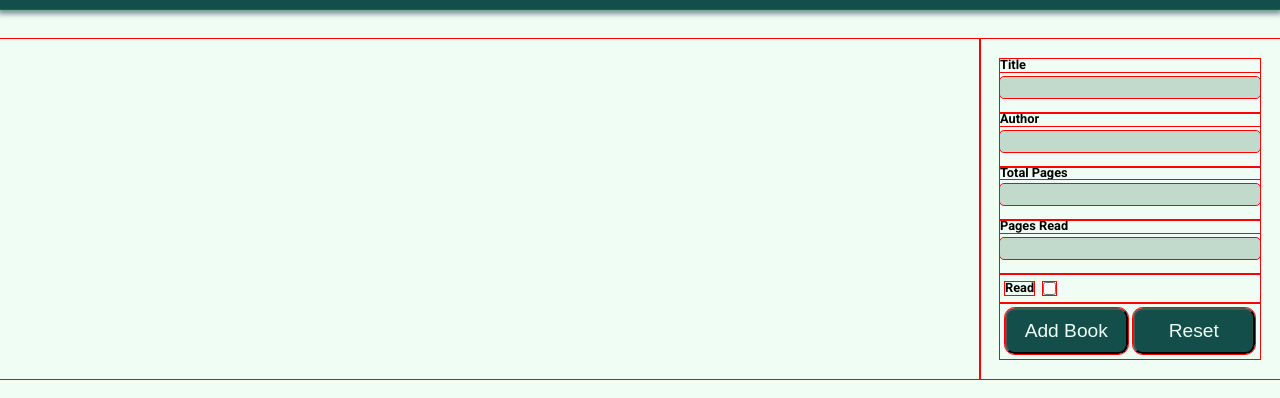
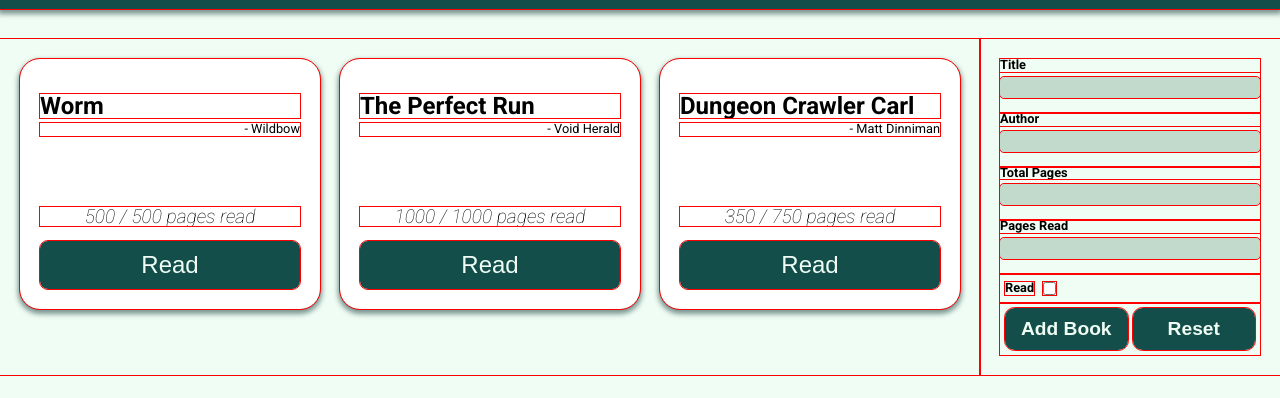
Before and after one commit to rajesh-sv/odin-library, a plain HTML site: page index.html in a window 1280 px wide. Shown: the part 66-464 px from the top of the page. Drawn offline with Linux system fonts and the light colour scheme.

Commit message:
Add Book Card and Styling

```diff
--- a/script.js
+++ b/script.js
@@ -0,0 +1,41 @@
+const myLibrary = [];
+const booksDiv = document.querySelector('.books');
+
+function Book(title, author, totalPages, pagesRead) {
+    this.title = title;
+    this.author = author;
+    this.totalPages = totalPages;
+    this.pagesRead = pagesRead;
+}
+
+function buildBook(book) {
+    const bookDiv = document.createElement('div');
+    bookDiv.classList.add('book');
+    const titleDiv = document.createElement('div');
+    titleDiv.classList.add('title');
+    titleDiv.textContent = book.title;
+    const authorDiv = document.createElement('div');
+    authorDiv.classList.add('author');
+    authorDiv.textContent = `- ${book.author}`;
+    const pagesDiv = document.createElement('div');
+    pagesDiv.classList.add('pages');
+    pagesDiv.textContent = `${book.pagesRead} / ${book.totalPages} pages read`
+    const readButton = document.createElement('button');
+    readButton.classList.add('read-button');
+    readButton.textContent = 'Read';
+    bookDiv.appendChild(titleDiv);
+    bookDiv.appendChild(authorDiv);
+    bookDiv.appendChild(pagesDiv);
+    bookDiv.appendChild(readButton);
+    booksDiv.appendChild(bookDiv);
+}
+
+window.onload = () => {
+    const book1 = new Book('Worm', 'Wildbow', 500, 500);
+    const book2 = new Book('The Perfect Run', 'Void Herald', 1000, 1000);
+    const book3 = new Book('Dungeon Crawler Carl', 'Matt Dinniman', 750, 350);
+    myLibrary.push(book1, book2, book3);
+    for (const book of myLibrary) {
+        buildBook(book);
+    }
+}
--- a/styles.css
+++ b/styles.css
@@ -51,6 +51,8 @@ table {
     --universal-box-shadow: 0 3px 5px 2px rgb(4, 47, 46, 0.5);
     --input-box-shadow: 1px 2px 2px 2px rgb(4, 47, 46, 0.5);
     --input-bg-color: #1a553736;
+    --button-active-bg-color: #0f766e;
+    --button-active-font-color: #f0fdf4;
 }
 
 html {
@@ -91,6 +93,9 @@ body {
     grid-row: 2 / 3;
     margin-top: 30px;
     padding: 20px;
+    display: flex;
+    flex-wrap: wrap;
+    gap: 20px;
 }
 
 .form-container {
@@ -153,12 +158,88 @@ input:focus {
 }
 
 .submit, .reset {
+    border: none;
     flex: 1 1 0;
     background-color: var(--header-bg-color);
     color: var(--header-font-color);
     font-size: 1.2rem;
+    font-weight: bold;
     padding: 10px 10px;
     border-radius: 0.5em;
+}
+
+.submit:hover, .reset:hover {
+    background-color: var(--input-bg-color);
+    color: var(--header-bg-color);
+}
+
+.submit:active, .reset:active {
+    background-color: var(--button-active-bg-color);
+    color: var(--button-active-font-color);
+}
+
+.book {
+    background-color: #fff;
+    width: 150px;
+    flex: 1 1 auto;
+    box-shadow: var(--universal-box-shadow);
+    border-radius: 20px;
+    height: 250px;
+    padding: 20px;
+    display: flex;
+    flex-direction: column;
+    gap: 5px;
+    position: relative;
+}
+
+.book:hover::after {
+    content: url('./icons/close-circle.svg');
+    width: 20px;
+    position: absolute;
+    top: 15px;
+    right: 15px;
+}
+
+.title {
+    margin-top: 15px;
+    font-size: 1.5rem;
+    font-weight: bold;
+
+}
+
+.author {
+    font-size: 0.8rem;
+    text-align: right;
+
+}
+
+.pages {
+    font-size: 1.2rem;
+    margin-top: 30px;
+    text-align: center;
+    font-style: italic;
+    font-weight: lighter;
+    margin-top: auto;
+}
+
+.read-button {
+    margin-top: 10px;
+    background-color: var(--header-bg-color);
+    color: var(--header-font-color);
+    border-radius: 0.5rem;
+    padding: 10px;
+    font-size: 1.5rem;
+    border: none;
+}
+
+.read-button:hover {
+    background-color: var(--input-bg-color);
+    color: var(--header-bg-color);
+}
+
+.read-button:active {
+    background-color: var(--button-active-bg-color);
+    color: var(--button-active-font-color);
 }
 
 * {
```
